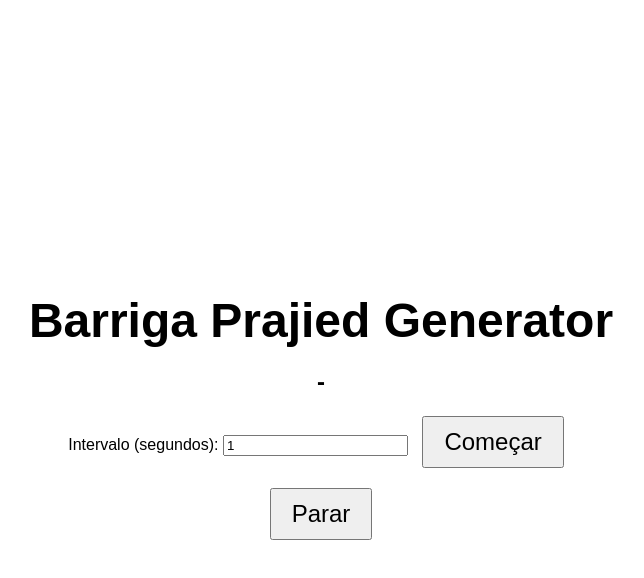
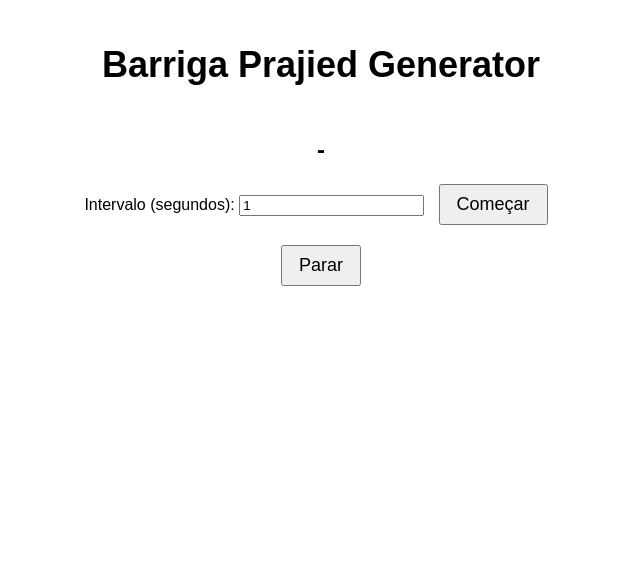
Before and after one commit to deiltonlopes/Barriga-Prajied-Generator, a plain HTML site: page index.html in a window 1280 px wide. Shown: the whole page, without its empty margins (319-963 px from the left). Drawn offline with Linux system fonts and the light colour scheme.

Commit message:
Update styles.css

```diff
--- a/styles.css
+++ b/styles.css
@@ -1,29 +1,34 @@
 body {
     font-family: Arial, sans-serif;
-    display: flex;
-    justify-content: center;
-    align-items: center;
-    height: 100vh;
     margin: 0;
+  }
+
+  .container {
+    text-align: center;
+    padding: 20px;
   }
 
   .generator {
     text-align: center;
+    margin-top: 50px;
   }
 
   h1 {
-    font-size: 48px;
+    font-size: 36px;
+  }
+
+  h2 {
+    font-size: 24px;
     margin-bottom: 20px;
   }
 
   form {
     margin-bottom: 20px;
-
   }
 
   button {
-    font-size: 24px;
-    padding: 10px 20px;
+    font-size: 18px;
+    padding: 8px 16px;
     margin: 0 10px;
     cursor: pointer;
   }
```
